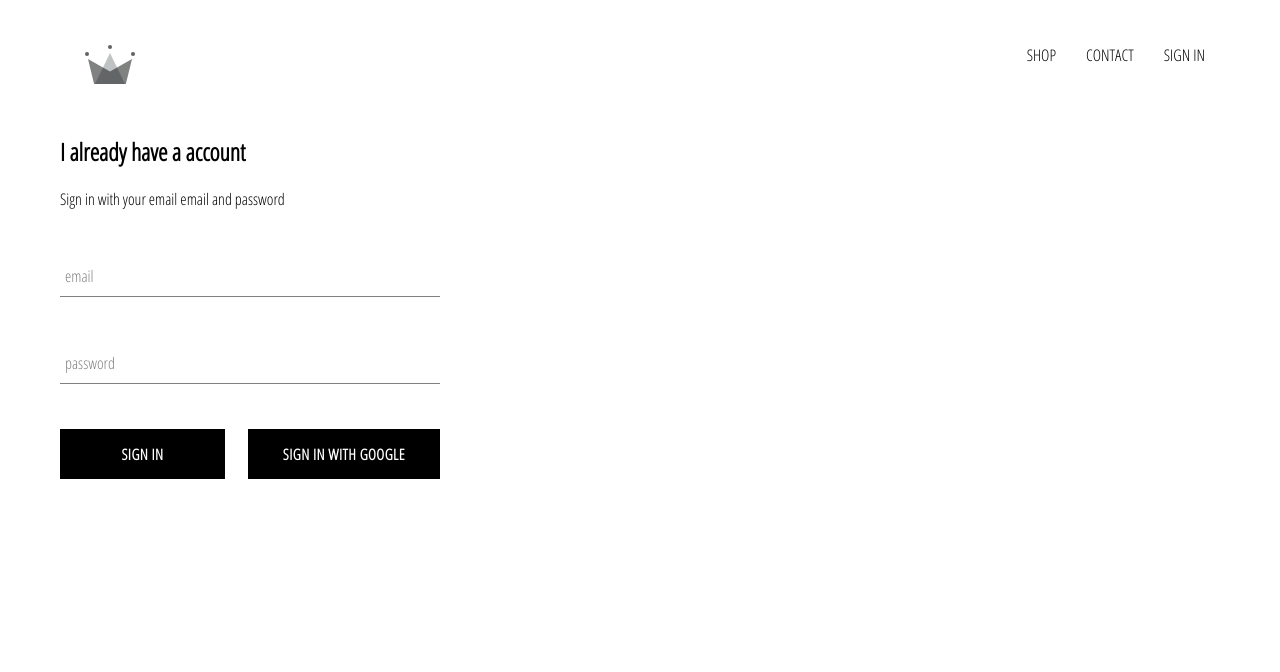
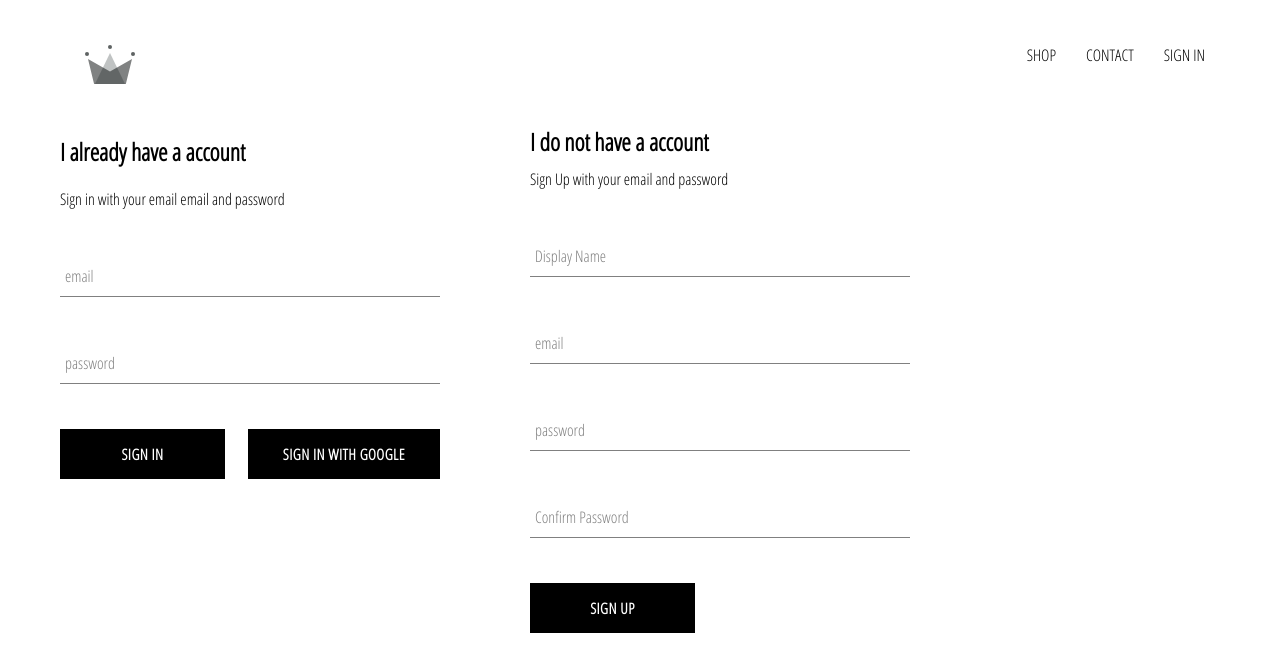
Before and after one commit to mansijoshi17/online-shopping, a React (Create React App) app: page /signin in a window 1280 px wide. Shown: the top 672 px of the page. Built offline with nearby package versions, Linux system fonts and the light colour scheme; no server answers.

Commit message:
Add firebase database

```diff
--- a/src/App.js
+++ b/src/App.js
@@ -5,7 +5,7 @@
 import ShopPage from '../src/Pages/Shop/Shop.Component';
 import Header from '../src/Component/Header/Header.component';
 import SignInAndSignOut from './Pages/Sign-in-Sign-Up/Sign-in-Sing-Up';
-import { auth } from '../src/Firebase/Firebase';
+import { auth , createUserProfileDocument } from '../src/Firebase/Firebase';
 
 
 class App extends React.Component {
@@ -22,10 +22,23 @@
   unsubscribeFromAuth = null;
 
   componentDidMount() {
-    this.unsubscribeFromAuth = auth.onAuthStateChanged(user => {
-      this.setState({ currentUser: user });
+    this.unsubscribeFromAuth = auth.onAuthStateChanged( async userAuth => {
+      if(userAuth)
+      {
+        const userRef = await createUserProfileDocument(userAuth);
 
-      console.log(user);
+        userRef.onSnapshot( snapShot => {
+            this.setState({
+              currentUser : {
+                id : snapShot.id,
+                ...snapShot.data()
+              }
+            });
+            console.log(this.state.currentUser);
+
+        })
+      }
+      this.setState({currentUser : userAuth});
     });
   }
 
--- /dev/null
+++ b/src/Component/Sign-up/Sign-up-component.jsx
@@ -0,0 +1,103 @@
+import React from 'react';
+
+import FormInput from '../Form-input/Form-input';
+import CustomButton from '../Custom-Button/Custom-button';
+import { auth, createUserProfileDocument } from '../../Firebase/Firebase';
+
+import './Sign-up.scss';
+
+
+class SignUp extends React.Component {
+    constructor() {
+        super();
+
+        this.state = {
+            displayName: '',
+            email: '',
+            password: '',
+            confirmPassword: ''
+        }
+    }
+
+
+    handleSubmit = async (event) => {
+        event.preventDefault();
+        const { displayName, email, password, confirmPassword } = this.state;
+
+        if (password !== confirmPassword) {
+            alert("Password and Confirm Password do not match");
+            return;
+        }
+
+        try {
+            const { user } =  await auth.createUserWithEmailAndPassword(email, password);
+             await createUserProfileDocument(user, {displayName});
+
+             this.setState({
+                 displayName :'',
+                 email:'',
+                 password:'',
+                 confirmPassword:''
+             })
+        } catch (error) {
+            console.log(error);
+        }
+    }
+
+     handleChange = (event) => {
+         const { name, value } = event.target;
+
+         this.setState({ [name] : value });
+     }
+
+    render() {
+        return (
+            <div className="sign-up">
+                <h2 className="title">I do not have a account</h2>
+                <span>Sign Up with your email and password</span>
+
+                <form className="sign-up-form" onSubmit={this.handleSubmit}>
+                    <FormInput
+                        type="text"
+                        name="displayName"
+                        value={this.state.displayName}
+                        onChange={this.handleChange}
+                        label="Display Name"
+                        required
+                    />
+
+                    <FormInput
+                        type="email"
+                        name="email"
+                        value={this.state.email}
+                        onChange={this.handleChange}
+                        label="email"
+                        required
+                    />
+
+                    <FormInput
+                        type="password"
+                        name="password"
+                        value={this.state.password}
+                        onChange={this.handleChange}
+                        label="password"
+                        required
+                    />
+
+                    <FormInput
+                        type="password"
+                        name="confirmPassword"
+                        value={this.state.confirmPassword}
+                        onChange={this.handleChange}
+                        label="Confirm Password"
+                        required
+                    />
+
+                    <CustomButton type="submit">SIGN UP</CustomButton>
+                </form>
+            </div>
+        )
+    }
+}
+
+export default SignUp;
--- /dev/null
+++ b/src/Component/Sign-up/Sign-up.scss
@@ -0,0 +1,10 @@
+.sign-up{
+    display: flex;
+    flex-direction: column;
+    width: 380px;
+
+      .title
+      {
+         margin: 10px 0;
+        }
+}
--- a/src/Firebase/Firebase.jsx
+++ b/src/Firebase/Firebase.jsx
@@ -1,4 +1,4 @@
-import firebase, { initializeApp } from 'firebase/app';
+import firebase from 'firebase/app';
 import 'firebase/firestore';
 import 'firebase/auth';
 
@@ -13,6 +13,31 @@
     measurementId: "G-T4DY8XS072"
 };
 
+export const createUserProfileDocument  = async (userAuth , additionalData) => {
+    if(!userAuth) return ;
+
+   const userRef = firestore.doc(`users/${userAuth.uid}`);
+   const snapShot = await userRef.get();
+
+   if(!snapShot.exists)
+   {
+       const {displayName, email} = userAuth;
+       const createdAt = new Date();
+
+       try {
+           await userRef.set({
+               displayName,
+               email,
+               createdAt,
+               ...additionalData
+           })
+       } catch (error) {
+           console.log('error creating user', error.message);
+       }
+   }
+
+   return userRef;
+}
 
 firebase.initializeApp(config);
 
--- a/src/Pages/Sign-in-Sign-Up/Sign-in-Sign-Up.scss
+++ b/src/Pages/Sign-in-Sign-Up/Sign-in-Sign-Up.scss
@@ -0,0 +1,6 @@
+.sign-in-and-sign-up
+{
+    width: 850px;
+    display: flex;
+    justify-content: space-between;
+}
--- a/src/Pages/Sign-in-Sign-Up/Sign-in-Sing-Up.jsx
+++ b/src/Pages/Sign-in-Sign-Up/Sign-in-Sing-Up.jsx
@@ -1,11 +1,15 @@
 import React from 'react';
 
 import './Sign-in-Sign-Up.scss';
-import SignIn from '../../Component/Sign-in/Sign-in-component'
+import SignIn from '../../Component/Sign-in/Sign-in-component';
+import SignUp from '../../Component/Sign-up/Sign-up-component';
 
 
 const SignInAndSignOut = () => (
-    <div className="sign-in-and-sign-up"><SignIn/></div>
+    <div className="sign-in-and-sign-up">
+        <SignIn />
+        <SignUp />
+    </div>
 )
 
 export default SignInAndSignOut;
```
Also changed, not shown: src/test.js (added, +8 -0 lines).
